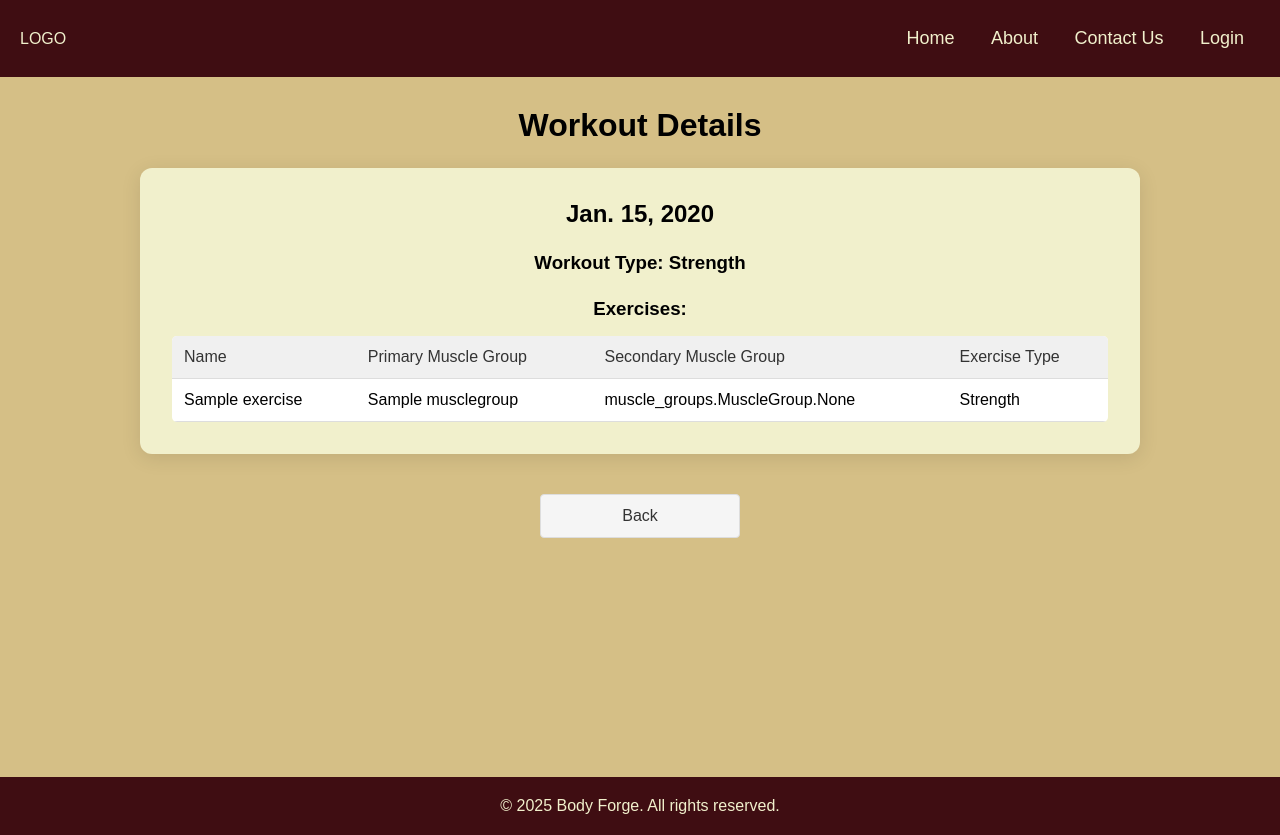
After one commit to zlatin-r/body_forge, a Django app: page /workouts/details/1/ in a window 1280 px wide. The commit adds this page. Run offline with Django 5.2, Linux system fonts and the light colour scheme; tables that the repository leaves empty hold one stand-in row (values such as "Sample post").

Commit message:
changes added

```diff
--- a/body_forge/workouts/urls.py
+++ b/body_forge/workouts/urls.py
@@ -4,4 +4,5 @@ from body_forge.workouts import views
 
 urlpatterns = [
     path('create/', views.WorkoutCreateView.as_view(), name="create-workout"),
+    path('details/<int:workout_id>/', views.WorkoutDetailView.as_view(), name="details-workout"),
 ]
--- a/body_forge/workouts/views.py
+++ b/body_forge/workouts/views.py
@@ -1,7 +1,7 @@
 from django.contrib.auth.mixins import LoginRequiredMixin
-from django.shortcuts import render
+from django.shortcuts import render, get_object_or_404
 from django.urls import reverse_lazy
-from django.views.generic import CreateView
+from django.views.generic import CreateView, DetailView
 
 from body_forge.exercises.models import MuscleGroup, Exercise
 from body_forge.workouts.forms import WorkoutCreateForm
@@ -28,3 +28,10 @@ class WorkoutCreateView(LoginRequiredMixin, CreateView):
             exercises = Exercise.objects.filter(id__in=exercise_ids, user=self.request.user)
             self.object.exercises.set(exercises)
         return response
+
+
+class WorkoutDetailView(DetailView):
+    model = Workout
+    template_name = 'workouts/workout-details-page.html'
+    context_object_name = 'workout'
+    pk_url_kwarg = 'workout_id'
--- a/static/css/common/footer.css
+++ b/static/css/common/footer.css
@@ -4,6 +4,6 @@
     display: flex;
     align-items: center;
     justify-content: center;
-    padding: 30px;
-    font-size: 18px;
+    padding: 20px;
+    font-size: 16px;
 }
--- a/static/css/common/nav-bar.css
+++ b/static/css/common/nav-bar.css
@@ -1,7 +1,7 @@
 .nav-bar {
     background-color: #3f0d12;
     color: #f1f0cc;
-    padding: 30px 20px;
+    padding: 20px 20px;
 }
 
 .nav-container {
--- a/static/css/styles.css
+++ b/static/css/styles.css
@@ -8,5 +8,6 @@
 @import "accounts/profile-edit-page.css";
 @import "accounts/profile-delete-page.css";
 @import "workouts/workout-create-page.css";
+@import "workouts/workout-details-page.css";
 @import "exercises/exercise-create-page.css";
 @import "muscle_groups/muscle-group-create-page.css";
--- a/static/css/workouts/workout-create-page.css
+++ b/static/css/workouts/workout-create-page.css
@@ -3,7 +3,7 @@
     display: flex;
     flex-direction: column;
     align-items: center;
-    min-height: calc(100vh - 100px);
+    min-height: calc(100vh - 150px);
     background-color: #d5bf86;
     padding: 30px 20px;
     box-sizing: border-box;
--- /dev/null
+++ b/static/css/workouts/workout-details-page.css
@@ -0,0 +1,31 @@
+.wo-details-container {
+    display: flex;
+    flex-direction: column;
+    align-items: center;
+    min-height: calc(100vh - 100px);
+    background-color: #d5bf86;
+    padding: 30px 20px;
+    box-sizing: border-box;
+}
+
+.wo-details-card {
+    width: 100%;
+    max-width: 1000px;
+    display: flex;
+    flex-direction: column;
+    align-items: center;
+    gap: 1.5rem;
+    border-radius: 12px;
+    box-shadow: 0 4px 20px rgba(0, 0, 0, 0.1);
+    padding: 2rem;
+    background: #f1f0cc;
+    margin: 1.5rem 0;
+}
+
+.details-card-contend {
+    width: 100%;
+    display: flex;
+    flex-direction: column;
+    align-items: center;
+    gap: 1rem;
+}
--- a/templates/common/home-page.html
+++ b/templates/common/home-page.html
@@ -12,7 +12,7 @@
                     <div class="workout-cards-container">
                         {% for workout in all_workouts %}
 
-                            <div class="workout-card">
+                            <div class="workout-card" data-workout-id="{{ workout.id }}">
                                 <h2>{{ workout.date }}</h2>
                                 <h3>{{ workout.workout_type }}</h3>
 
@@ -42,4 +42,6 @@
         <a href="{% url 'create-workout' %}" class="workout-create-btn">Start New Workout</a>
     </div>
 
+    <script src="{% static "/js/common/home-page.js" %}"></script>
+
 {% endblock %}
--- /dev/null
+++ b/templates/workouts/workout-details-page.html
@@ -0,0 +1,42 @@
+{% extends 'common/base.html' %}
+{% load static %}
+{% block title %}Workout Details{% endblock %}
+
+{% block content %}
+    <div class="wo-details-container">
+        <h1>Workout Details</h1>
+        <div class="wo-details-card">
+            <h2>{{ workout.date }}</h2>
+            <h3>Workout Type: {{ workout.workout_type }}</h3>
+
+            <div class="details-card-contend">
+                <h3>Exercises:</h3>
+                <table class="exercises-table">
+                    <thead>
+                    <tr>
+                        <th scope="col">Name</th>
+                        <th scope="col">Primary Muscle Group</th>
+                        <th scope="col">Secondary Muscle Group</th>
+                        <th scope="col">Exercise Type</th>
+                    </tr>
+                    </thead>
+                    <tbody>
+                    {% for exercise in workout.exercises.all %}
+                        <tr class="exercise-item"
+                            data-exercise-id="{{ exercise.id }}"
+                            onclick="addExercise(this, {{ exercise.id }}, '{{ exercise.name|escapejs }}')"
+                            role="row">
+                            <td>{{ exercise.name }}</td>
+                            <td>{{ exercise.primary_muscle_group }}</td>
+                            <td>{{ exercise.secondary_muscle_groups }}</td>
+                            <td>{{ exercise.exercise_type }}</td>
+                        </tr>
+                    {% endfor %}
+                    </tbody>
+                </table>
+            </div>
+        </div>
+
+        <a href="javascript:history.back()" class="workout-create-back-btn">Back</a>
+    </div>
+{% endblock %}
```
Also changed, not shown: static/css/common/home-page.css (+11 -15 lines), static/js/common/home-page.js (+10 -0 lines).
